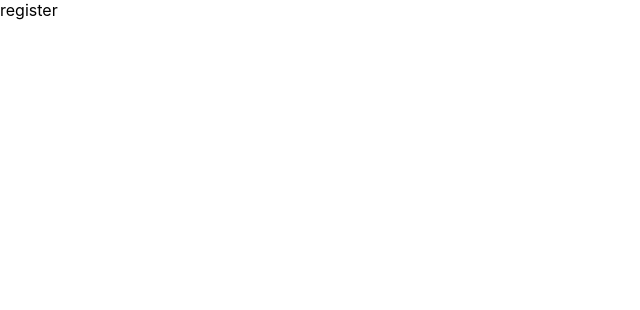
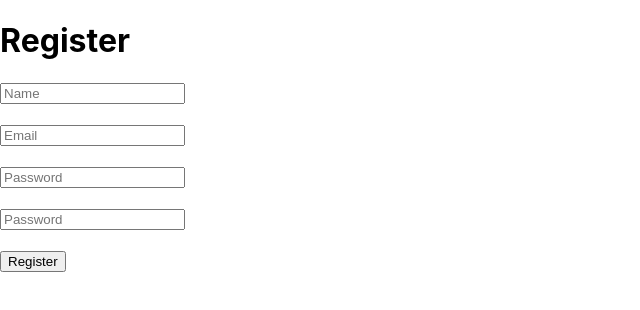
Before and after one commit to ishanjain1502/salt-frontend, a Next.js app: page /register in a window 1280 px wide. Shown: the top 310 px of the page, without its empty margins (0-640 px from the left). Built offline with nearby package versions, Linux system fonts and the light colour scheme.

Commit message:
api added

```diff
--- a/pages/register.tsx
+++ b/pages/register.tsx
@@ -1,10 +1,87 @@
-import React from 'react'
+import React , {useState, useEffect} from 'react'
 
 type Props = {}
 
 const register = (props: Props) => {
+
+    const [username, setName] = useState('')
+	const [email, setEmail] = useState('')
+	const [password, setPassword] = useState('')
+    const [comfirm, setComfirm] = useState("")
+
+	async function registerUser(event:any) {
+		event.preventDefault()
+
+        if(password != comfirm){
+            console.log("FAILED");
+            return;
+        }
+
+		const response = await fetch(`http://localhost:1337/api/v1/signup`, {
+			method: 'POST',
+			headers: {
+				'Content-Type': 'application/json',
+			},
+			body: JSON.stringify({
+				username,
+				email,
+				password,
+			}),
+		})
+
+		const data = await response.json()
+
+		if (data.message ===  "user created successfully") {
+            window.location.href = '/login'
+		}else{
+            console.log("BS");
+
+        }
+	}
+
+
+
   return (
-    <div>register</div>
+    <div>
+
+        <div className="reg-con">
+
+
+        <form id="reg-form" onSubmit={registerUser}>
+            <h1>Register</h1>
+            <input
+                value={username}
+                onChange={(e) => setName(e.target.value)}
+                type="text"
+                placeholder="Name"
+            />
+            <br /><br />
+            <input
+                value={email}
+                onChange={(e) => setEmail(e.target.value)}
+                type="email"
+                placeholder="Email"
+            />
+            <br /><br />
+            <input
+                value={password}
+                onChange={(e) => setPassword(e.target.value)}
+                type="password"
+                placeholder="Password"
+            />
+            <br /><br />
+            <input
+                value={comfirm}
+                onChange={(e) => setComfirm(e.target.value)}
+                type="password"
+                placeholder="Password"
+            />
+            <br /><br />
+            <input type="submit" value="Register" />
+        </form>
+        </div>
+
+    </div>
   )
 }
 
```
